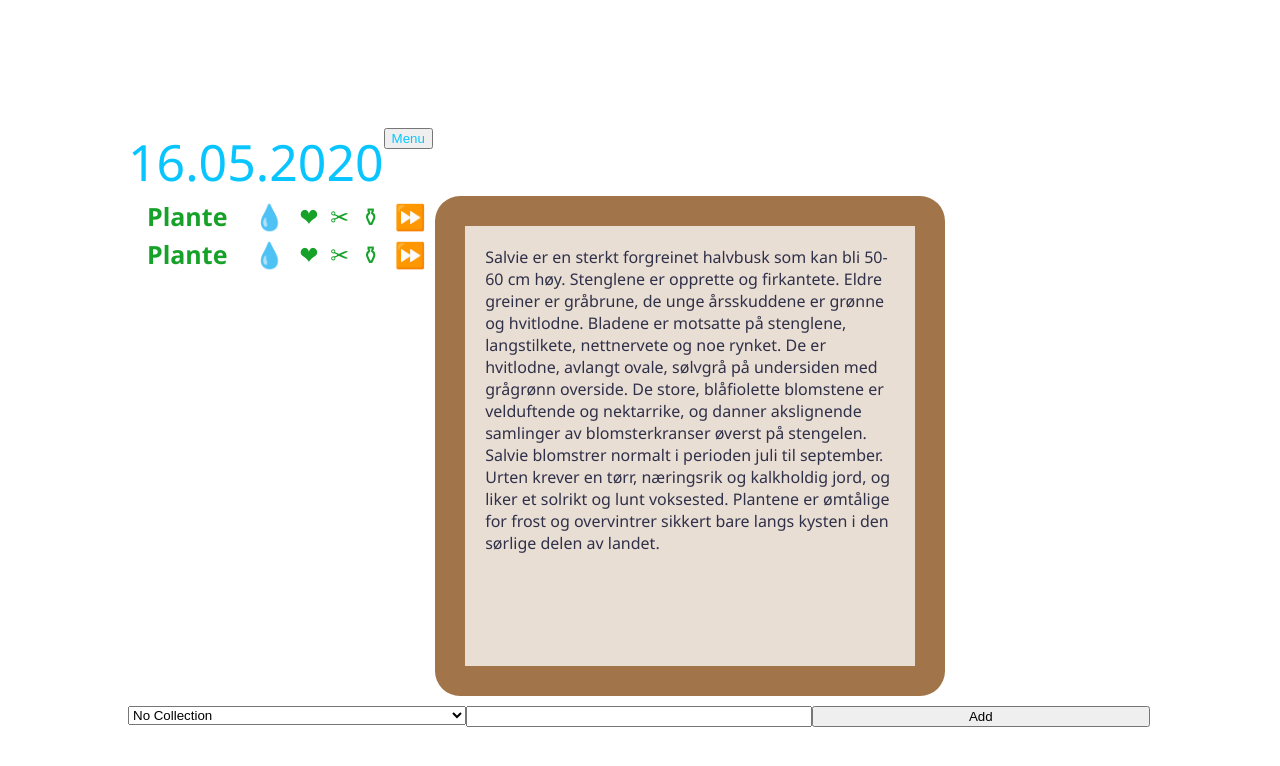
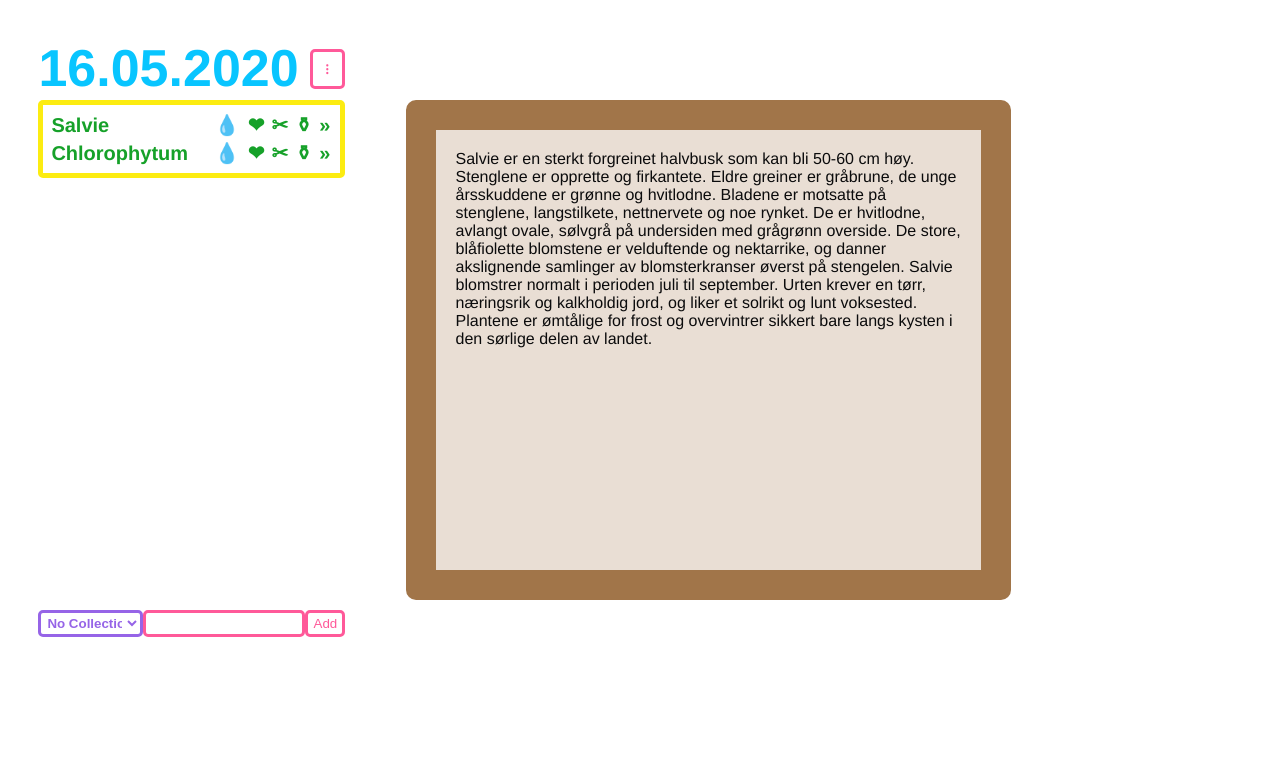
Before and after one commit to maanefisk/HobbyProject_01Blomster, a plain HTML site: page byggepaa.html in a window 1280 px wide. Drawn offline with Linux system fonts and the light colour scheme.

Commit message:
Lookin pretty

```diff
--- a/byggepaa.html
+++ b/byggepaa.html
@@ -10,25 +10,25 @@
     <div class="container"></div>
 
     <div class="date">16.05.2020</div>
-    <button class="menu" onclick="openMenu()">Menu</button>
+    <button class="menu" onclick="openMenu()">⁝</button>
 
 
     <table id="plantsList" class="plantsList">
         <tr>
-            <th>Plante</th>
+            <th>Salvie</th>
             <th>💧</th>
             <th>❤</th>
             <th>✂</th>
             <th>⚱</th>
-            <th>⏩</th>
+            <th>»</th>
         </tr>
         <tr>
-            <th>Plante</th>
+            <th>Chlorophytum</th>
             <th>💧</th>
             <th>❤</th>
             <th>✂</th>
             <th>⚱</th>
-            <th>⏩</th>
+            <th>»</th>
         </tr>
 
     </table>
@@ -38,12 +38,12 @@
         Salvie er en sterkt forgreinet halvbusk som kan bli 50-60 cm høy. Stenglene er opprette og firkantete. Eldre greiner er gråbrune, de unge årsskuddene er grønne og hvitlodne. Bladene er motsatte på stenglene, langstilkete, nettnervete og noe rynket. De er hvitlodne, avlangt ovale, sølvgrå på undersiden med grågrønn overside. De store, blåfiolette blomstene er velduftende og nektarrike, og danner akslignende samlinger av blomsterkranser øverst på stengelen. Salvie blomstrer normalt i perioden juli til september. Urten krever en tørr, næringsrik og kalkholdig jord, og liker et solrikt og lunt voksested. Plantene er ømtålige for frost og overvintrer sikkert bare langs kysten i den sørlige delen av landet.
     </div>
 
-    <select  id="collections" class="buttons1">
+    <select  id="collections" class="button1">
         <option>No Collection</option>
         <option>Collection 1</option>
         <option>Collection 2</option>
     </select>
-    <input type="text" class="buttons2"/><button class="buttons2">Add</button>
+    <input type="text" class="button2"/><button class="button3">Add</button>
 
     </div>
 </body>
--- a/stylesheet.css
+++ b/stylesheet.css
@@ -1,7 +1,7 @@
 
 body {
-    font-family: 'Segoe UI', Tahoma, Geneva, Verdana, sans-serif;
-    margin: 10%;
+    font-family: helvetica;
+    margin: 3%;
 }
 
 div {
@@ -10,47 +10,88 @@ div {
 
 .date {
     color: rgb(8, 197, 255);
-    font-size: 50px;
+    font-size: 52px;
+    font-weight: bold;
     float: left;
 }
 
 .menu {
-    color: rgb(8, 197, 255);
+    color: rgb(255, 89, 153);
+    font-weight: bold;
+    background-color: white;
+    border: solid;
+    border-radius: 5px;
+    margin: 11px;
+    padding: 8px;
+    width: 35px;
     float: left;
+    cursor: pointer;
 }
 
 .plantsList {
     color: rgb(22, 161, 41);
-    font-size: 25px;
-    width: 30%;
+    font-size: 20px;
+    border: solid;
+    border-color: rgb(252, 236, 17);
+    border-radius: 5px;
+    border-width: 5px;
+    width: 307px;
     float: left;
     clear: left;
+    text-align: left;
+    margin-right: 5%;
+    margin-bottom: 2%;
+    padding: 5px;
+    cursor: pointer;
 }
 
 .notepad {
     height: 400px;
-    width: 40%;
+    width: 42%;
     border: solid;
     border-color:rgb(161, 117, 73);
     border-width: 30px;
-    border-radius: 25px;
+    border-radius: 10px;
     background-color: rgb(233, 222, 212);
-    color: rgb(47, 48, 73);
+    color: rgb(11, 11, 12);
     padding: 20px;
     overflow: auto;
     float: left;
 }
 
 
-.buttons1 {
+.button1 {
+    color: rgb(150, 100, 231);
+    font-weight: bold;
+    background-color: white;
+    border: solid;
+    border-radius: 5px;
     float: left;
     clear: left;
     margin-top: 10px;
-    width: 33%;
+    width: 105px;
+    padding: 2px;
 }
 
-.buttons2 {
+.button2 {
+    color: rgb(255, 89, 153);
+    background-color: white;
+    border: solid;
+    border-radius: 5px;
     float: left;
     margin-top: 10px;
-    width: 33%;
+    width: 150px;
+    padding: 3px;
 }
+
+.button3 {
+    color: rgb(255, 89, 153);
+    background-color: white;
+    border: solid;
+    border-radius: 5px;
+    float: left;
+    margin-top: 10px;
+    width: 40px;
+    padding: 3px;
+    cursor: pointer;
+}
```
